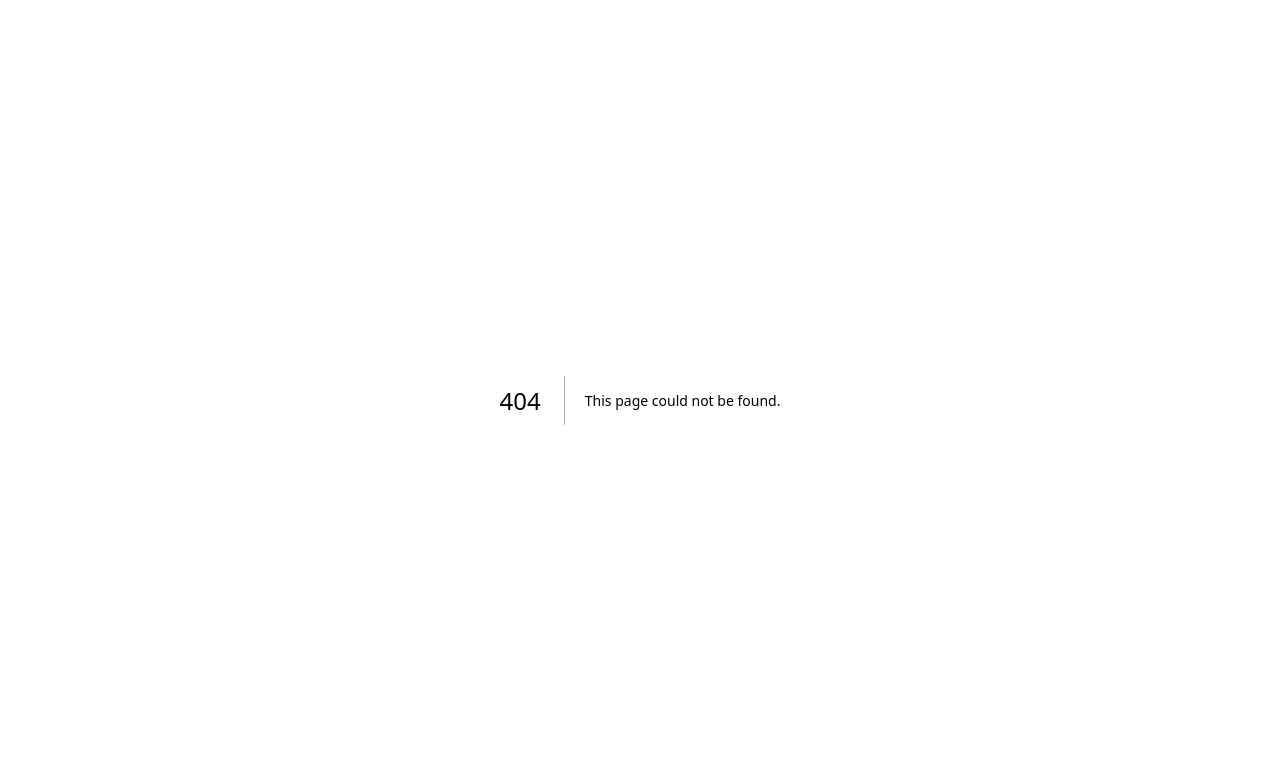
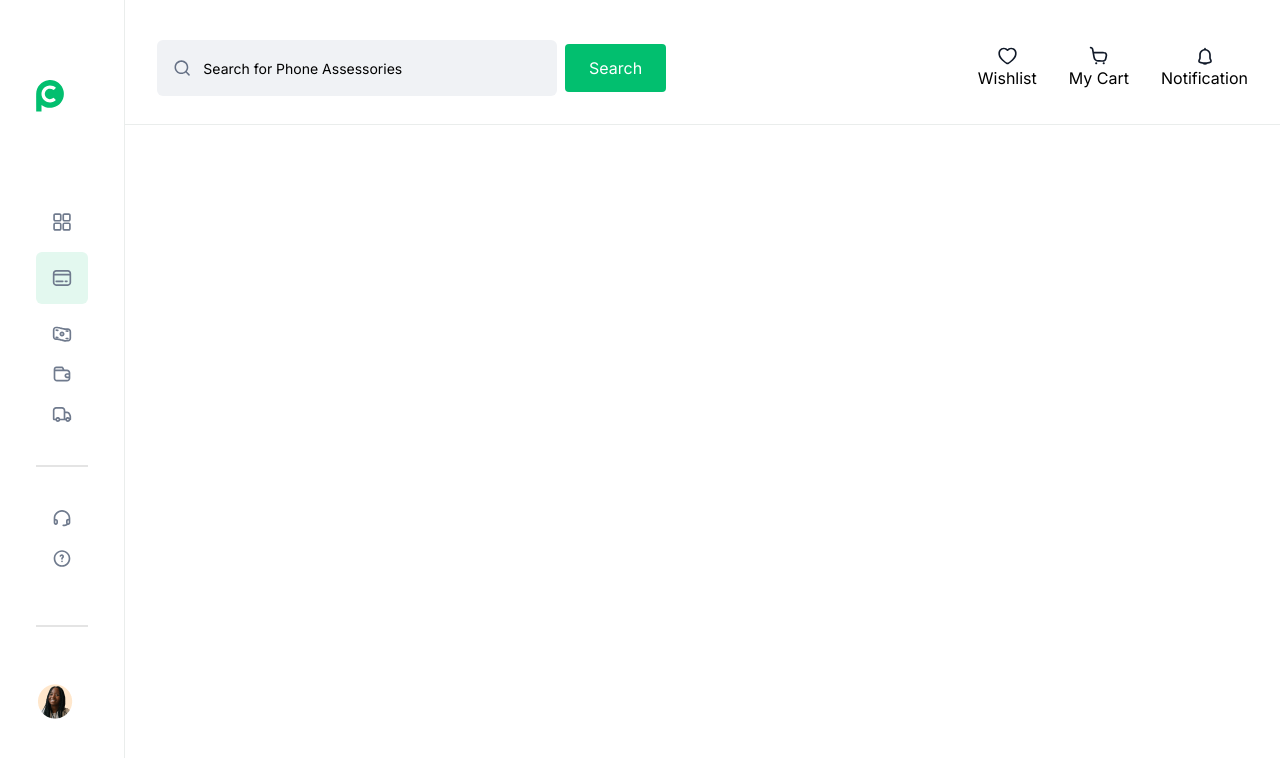
Before and after one commit to nuelkaiser/phonecom-project, a Next.js app: page /order in a window 1280 px wide. Before the commit this address had no page. Shown: the top 758 px of the page. Built offline with nearby package versions, Linux system fonts and the light colour scheme.

Commit message:
side nav build implemented

```diff
--- a/src/components/sideNav/SideNav.tsx
+++ b/src/components/sideNav/SideNav.tsx
@@ -13,6 +13,7 @@ import Image from 'next/image';
 import { P2 } from '../shared/headings/Heading';
 import styles from './SideNav.module.scss';
 import Link from 'next/link';
+import { useRouter } from 'next/router';
 
 const SideNav = () => {
 
@@ -22,48 +23,62 @@ const SideNav = () => {
         setActive(option)
     }
 
+    const router = useRouter();
+
     return (
         <div className={styles.sideNavContainer}>
             <Logo className='mb-11' />
 
             <div>
                 <div className={styles.sideNavLinksContainer}>
-                    <div onClick={() => handleActive('Menu')} className={active === 'Menu' ? styles.sideNavLinksActive : styles.sideNavLinks}>
+                    <Link href='/'>
+                        <div onClick={() => handleActive('Menu')} className={router.pathname === '/' ? styles.sideNavLinksActive : styles.sideNavLinks}>
                             <Grid className='text-[#6F7A8D]' />
                             <P2 className={active === 'Menu' ? styles.sideNavOptionsActive : styles.sideNavOptions}>Home</P2>
                         </div>
+                    </Link>
 
-                    <div onClick={() => handleActive('Card')} className={active === 'Card' ? styles.sideNavLinksActive : styles.sideNavLinks}>
+                    <Link href='/order'>
+                        <div onClick={() => handleActive('Card')} className={router.pathname === '/order' ? styles.sideNavLinksActive : styles.sideNavLinks}>
                             <Card />
                             <P2 className={active === 'Card' ? styles.sideNavOptionsActive : styles.sideNavOptions}>My Order</P2>
                         </div>
+                    </Link>
 
-                    <div onClick={() => handleActive('Money')} className={active === 'Money' ? styles.sideNavLinksActive : styles.sideNavLinks}>
+                    <Link href='/transaction'>
+                        <div onClick={() => handleActive('Money')} className={router.pathname === '/transaction' ? styles.sideNavLinksActive : styles.sideNavLinks}>
                             <Money />
                             <P2 className={`${active === 'Money' ? styles.sideNavOptionsActive : styles.sideNavOptions} whitespace-nowrap`}>My Transactions</P2>
                         </div>
+                    </Link>
 
-                    <div onClick={() => handleActive('Wallet')} className={active === 'Wallet' ? styles.sideNavLinksActive : styles.sideNavLinks}>
+                    <Link href='/wallet'>
+                        <div onClick={() => handleActive('Wallet')} className={router.pathname === '/wallet' ? styles.sideNavLinksActive : styles.sideNavLinks}>
                             <Wallet />
                             <P2 className={active === 'Wallet' ? styles.sideNavOptionsActive : styles.sideNavOptions}> My Wallet</P2>
                         </div>
+                    </Link>
 
-                    <div onClick={() => handleActive('Orders')} className={active === 'Orders' ? styles.sideNavLinksActive : styles.sideNavLinks}>
+                    <Link href='/track-order'>
+                        <div onClick={() => handleActive('Orders')} className={router.pathname === '/track-order' ? styles.sideNavLinksActive : styles.sideNavLinks}>
                             <Truck />
                             <P2 className={active === 'Orders' ? styles.sideNavOptionsActive : styles.sideNavOptions}>Track Orders</P2>
                         </div>
+                    </Link>
                 </div>
 
                 <hr className='w-full h-[1px] border border-[#E4E4E4] my-10' />
 
                 <div className='flex flex-col lg:items-center min-[1440px]:items-start gap-5'>
-                    <div onClick={() => handleActive('Support')} className={active === 'Support' ? styles.sideNavLinksActive : styles.sideNavLinks}>
+                    <Link href='/support'>
+                        <div onClick={() => handleActive('Support')} className={router.pathname === '/support' ? styles.sideNavLinksActive : styles.sideNavLinks}>
                             <Support />
                             <P2 className={active === 'Support' ? styles.sideNavOptionsActive : styles.sideNavOptions}>Support</P2>
                         </div>
+                    </Link>
 
                     <Link href='/faq'>
-                        <div onClick={() => handleActive('Faqs')} className={active === 'Faqs' ? styles.sideNavLinksActive : styles.sideNavLinks}>
+                        <div onClick={() => handleActive('Faqs')} className={router.pathname === '/faq' ? styles.sideNavLinksActive : styles.sideNavLinks}>
                             <Question />
                             <P2 className={active === 'Faqs' ? styles.sideNavOptionsActive : styles.sideNavOptions}>FAQS</P2>
                         </div>
--- /dev/null
+++ b/src/pages/order.tsx
@@ -0,0 +1,16 @@
+import Nav from '@/components/shared/nav/Nav'
+import SideNav from '@/components/sideNav/SideNav'
+import React from 'react'
+
+const Order = () => {
+  return (
+    <div className='flex'>
+            <SideNav />
+            <div className='w-full'>
+                <Nav />
+            </div>
+        </div>
+  )
+}
+
+export default Order
--- /dev/null
+++ b/src/pages/support.tsx
@@ -0,0 +1,16 @@
+import Nav from '@/components/shared/nav/Nav'
+import SideNav from '@/components/sideNav/SideNav'
+import React from 'react'
+
+const Support = () => {
+    return (
+        <div className='flex'>
+            <SideNav />
+            <div className='w-full'>
+                <Nav />
+            </div>
+        </div>
+    )
+}
+
+export default Support
--- /dev/null
+++ b/src/pages/track-order.tsx
@@ -0,0 +1,16 @@
+import Nav from '@/components/shared/nav/Nav'
+import SideNav from '@/components/sideNav/SideNav'
+import React from 'react'
+
+const TrackOrder = () => {
+    return (
+        <div className='flex'>
+            <SideNav />
+            <div className='w-full'>
+                <Nav />
+            </div>
+        </div>
+    )
+}
+
+export default TrackOrder
--- /dev/null
+++ b/src/pages/transaction.tsx
@@ -0,0 +1,16 @@
+import Nav from '@/components/shared/nav/Nav'
+import SideNav from '@/components/sideNav/SideNav'
+import React from 'react'
+
+const Transaction = () => {
+    return (
+        <div className='flex'>
+            <SideNav />
+            <div className='w-full'>
+                <Nav />
+            </div>
+        </div>
+    )
+}
+
+export default Transaction
--- /dev/null
+++ b/src/pages/wallet.tsx
@@ -0,0 +1,16 @@
+import Nav from '@/components/shared/nav/Nav'
+import SideNav from '@/components/sideNav/SideNav'
+import React from 'react'
+
+const Wallet = () => {
+    return (
+        <div className='flex'>
+            <SideNav />
+            <div className='w-full'>
+                <Nav />
+            </div>
+        </div>
+    )
+}
+
+export default Wallet
```
Lines whose indentation alone changed are shown as unchanged.
